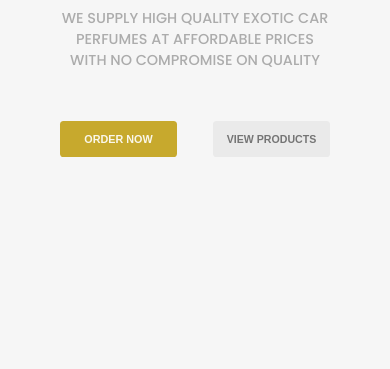
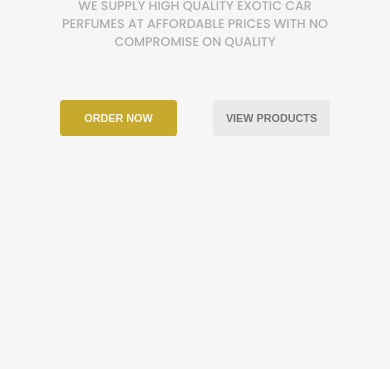
Before and after one commit to HandsomeSphe/OGCARPERFUME, a plain HTML site: page index.html in a window 390 px wide. Shown: the part 543-912 px from the top of the page. Drawn offline with Linux system fonts and the light colour scheme.

Commit message:
added tab-land media queries

```diff
--- a/sass/_base.scss
+++ b/sass/_base.scss
@@ -118,13 +118,30 @@ body {
       width: 12rem;
     }
   }
+  @include respond(tab-land) {
+    width: 10rem;
+    height: 3.5rem;
+    font-size: 1.07rem;
+  }
+  @include respond(tablet) {
+    width: 13rem;
+    height: 4rem;
+    font-size: 1.2rem;
+  }
+  @include respond(tab-port) {
+    width: 13rem;
+    height: 4rem;
+    font-size: 1.2rem;
+  }
   @include respond(s-phone) {
     width: 12rem;
     height: 3.4rem;
+    font-size: 1.2rem;
   }
   @include respond(xs-phone) {
     width: 12rem;
     height: 3.4rem;
+    font-size: 1.2rem;
   }
 }
 @keyframes sliderTab {
--- a/sass/_header.scss
+++ b/sass/_header.scss
@@ -1,6 +1,22 @@
 .header {
   width: 100%;
   height: 100vh;
+  padding: 1rem 5rem;
+  @include respond(tab-land) {
+    padding: 0;
+  }
+  @include respond(tablet) {
+    padding: 0;
+  }
+  @include respond(tab-port) {
+    padding: 0;
+  }
+  @include respond(s-phone) {
+    padding: 0;
+  }
+  @include respond(xs-phone) {
+    padding: 0;
+  }
 }
 
 .nav {
@@ -10,6 +26,11 @@
   align-items: center;
   justify-content: space-between;
   padding: 0 7rem;
+  @include respond(tab-land) {
+    width: 100%;
+    height: 7.2rem;
+    padding: 2rem;
+  }
   @include respond(tablet) {
     width: 100%;
     height: 7rem;
@@ -49,6 +70,9 @@
     display: flex;
     align-items: center;
     justify-content: space-between;
+    @include respond(tab-land) {
+      display: flex;
+    }
     @include respond(tablet) {
       display: none;
     }
@@ -110,6 +134,12 @@
   align-items: center;
   margin: 3rem 0 0 0;
   padding: 0 7rem;
+  @include respond(tab-land) {
+    width: 100%;
+    height: 100vh;
+    margin: 3rem 0 0 0;
+    padding: 0 3rem;
+  }
   @include respond(tablet) {
     width: 100%;
     height: 100vh;
@@ -150,6 +180,9 @@
     flex-direction: column;
     align-items: center;
     justify-content: space-between;
+    @include respond(tab-land) {
+      display: flex;
+    }
     @include respond(tablet) {
       display: none;
     }
@@ -181,6 +214,9 @@
   width: 100%;
   height: 30rem;
   margin: 0 3rem 0 14rem;
+  @include respond(tab-land) {
+    margin: 3rem 1rem 0 12rem;
+  }
   @include respond(tablet) {
     margin: 0.1rem;
     flex: 0 0 50%;
@@ -208,6 +244,9 @@
   height: 3rem;
   display: flex;
   align-items: center;
+  @include respond(tab-land) {
+    display: flex;
+  }
   @include respond(tablet) {
     padding: 0 0 0 7rem;
   }
@@ -231,11 +270,30 @@
   font-size: 1.2rem;
   font-weight: 700;
   color: rgba(0, 0, 0, 0.5);
+  @include respond(tab-land) {
+    font-size: 1rem;
+  }
+  @include respond(tablet) {
+    font-size: 1.2rem;
+  }
+  @include respond(tab-port) {
+    font-size: 1.2rem;
+  }
+  @include respond(s-phone) {
+    font-size: 1.2rem;
+  }
+  @include respond(xs-phone) {
+    font-size: 1.2rem;
+  }
 }
 .title {
   font-size: 4.8rem;
   width: 100%;
   height: 8rem;
+  @include respond(tab-land) {
+    font-size: 3.7rem;
+    height: 6.7rem;
+  }
   @include respond(tablet) {
     font-size: 4.5rem;
     text-align: start;
@@ -263,8 +321,13 @@
   font-size: 1.6rem;
   font-weight: 500;
   color: rgba(0, 0, 0, 0.3);
+  @include respond(tab-land) {
+    width: 30rem;
+    // background-color: crimson;
+    font-size: 1.4rem;
+  }
   @include respond(tablet) {
-    widtn: 32rem;
+    width: 38rem;
     text-align: start;
     margin: 0 auto;
   }
@@ -291,11 +354,16 @@
   display: flex;
   align-items: center;
   justify-content: space-between;
+  @include respond(tab-land) {
+    width: 23rem;
+  }
   @include respond(tablet) {
     margin: 0 7rem;
+    width: 30rem;
   }
   @include respond(tab-port) {
     margin: 0 auto;
+    width: 30rem;
   }
   @include respond(s-phone) {
     margin: 0 auto;
@@ -303,7 +371,7 @@
   }
   @include respond(xs-phone) {
     margin: 0 auto;
-    width: 28rem;
+    width: 26rem;
   }
 }
 .order {
@@ -326,6 +394,10 @@
 .product__image--1 {
   width: 22rem;
   margin-right: 13rem;
+  @include respond(tab-land) {
+    width: 18rem;
+    margin-right: 1rem;
+  }
   @include respond(tablet) {
     width: 21rem;
     margin-right: 1rem;
```
Also changed, not shown: sass/main.css, 1 other file.
